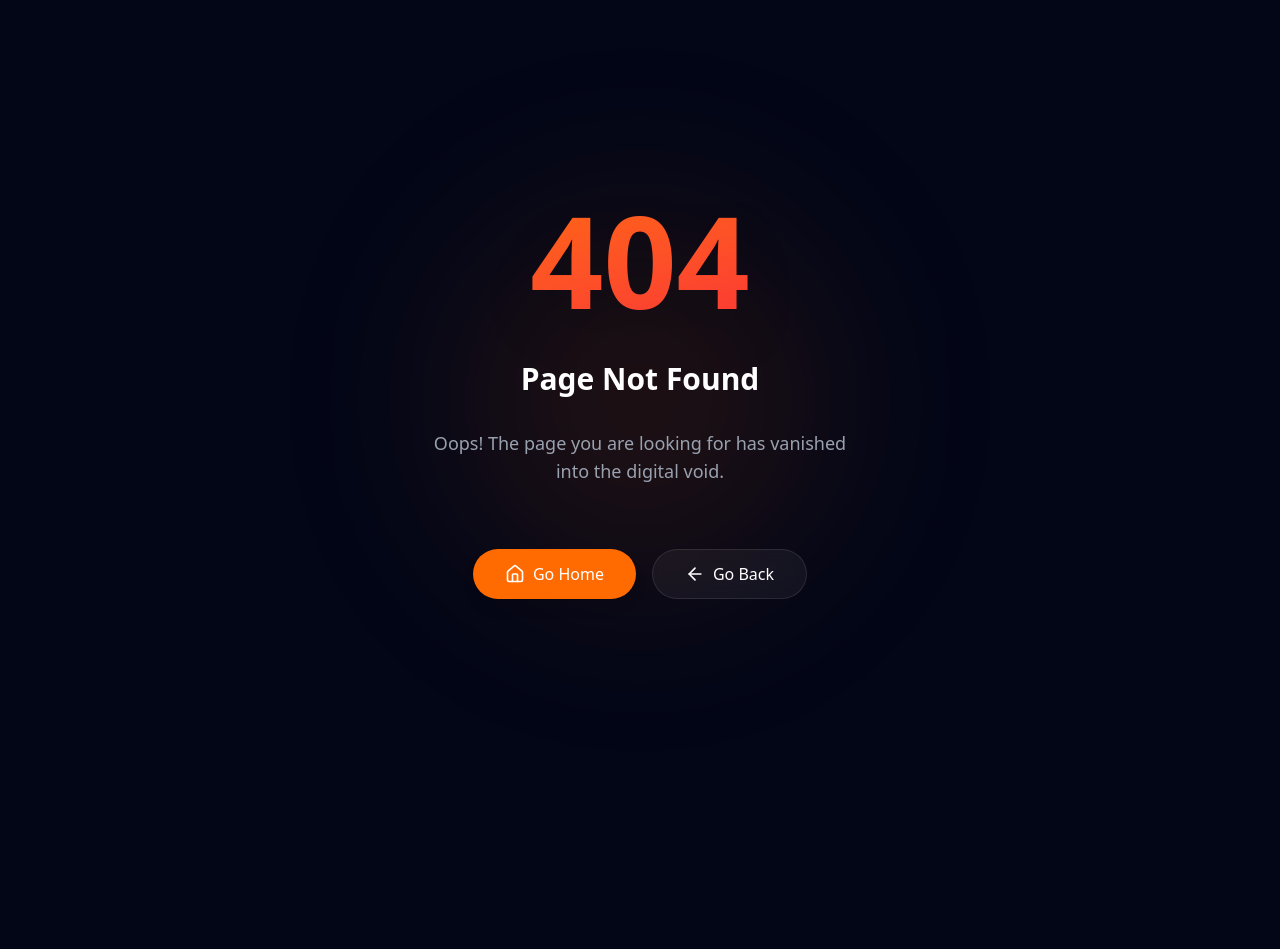
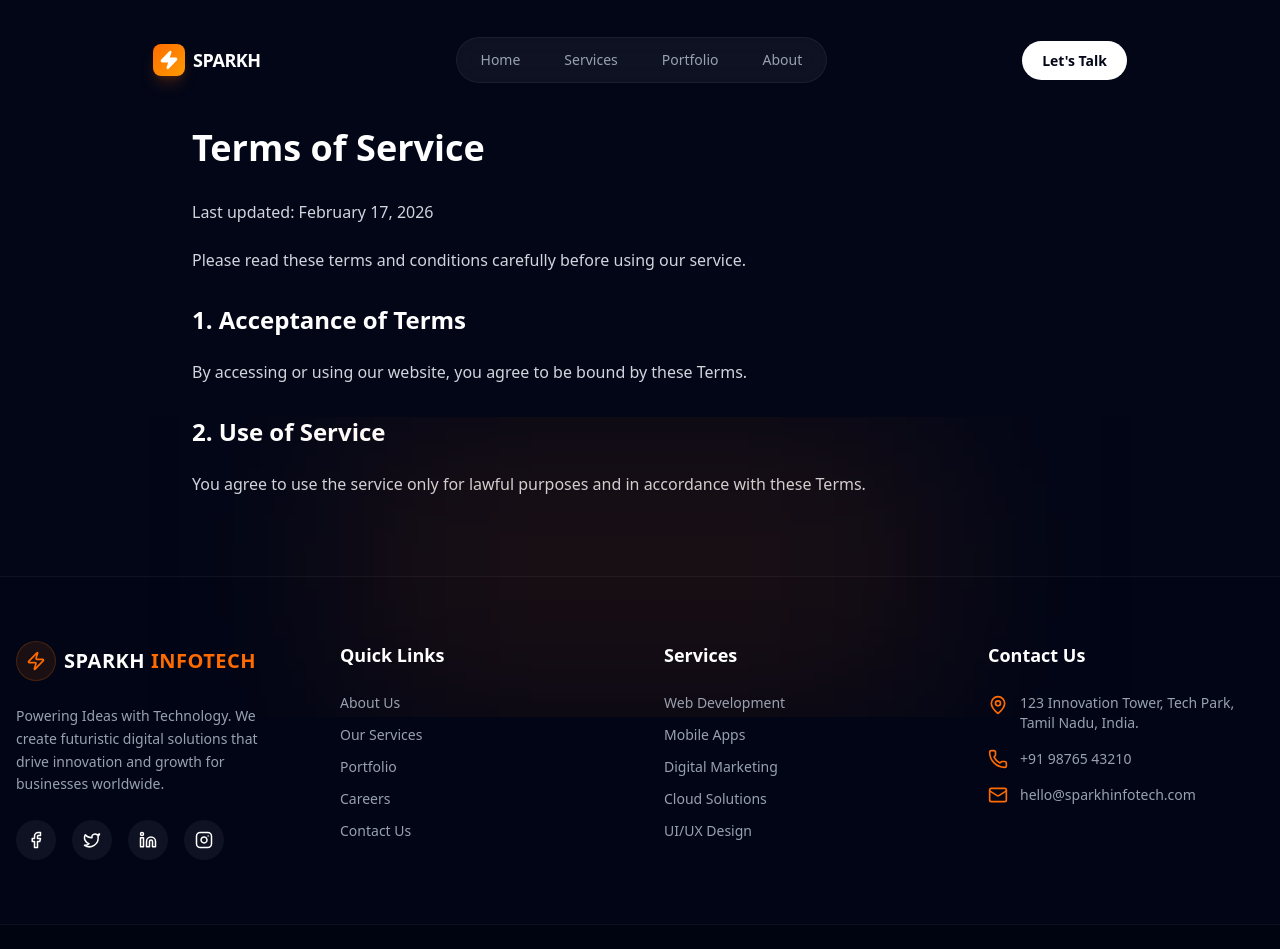
Before and after one commit to manoj-7-max/sparkh-infotech, a Next.js app: page /terms in a window 1280 px wide. Before the commit this address had no page. Shown: the top 949 px of the page. Before the commit the page ends 800 px from the top, so only its background shows below. Built offline with nearby package versions, Linux system fonts and the light colour scheme.

Commit message:
Fix footer links and add Careers, Privacy, Terms pages

```diff
--- /dev/null
+++ b/src/app/careers/page.tsx
@@ -0,0 +1,40 @@
+'use client';
+
+import Navbar from '@/components/Navbar';
+import Footer from '@/components/Footer';
+import Link from 'next/link';
+
+export default function Careers() {
+    return (
+        <main className="bg-deep-navy min-h-screen">
+            <Navbar />
+
+            <section className="pt-32 pb-20 px-4 text-center">
+                <div className="container mx-auto max-w-4xl">
+                    <h1 className="text-4xl md:text-5xl font-bold font-display text-white mb-6">
+                        Join Our <span className="text-electric-orange">Team</span>
+                    </h1>
+                    <p className="text-gray-400 text-lg mb-12">
+                        We are always looking for talented individuals to join our mission of powering ideas with technology.
+                    </p>
+
+                    <div className="p-12 rounded-3xl bg-white/5 border border-white/10 backdrop-blur-sm">
+                        <div className="text-6xl mb-6">🚀</div>
+                        <h2 className="text-2xl font-bold text-white mb-4">No Openings Right Now</h2>
+                        <p className="text-gray-400 mb-8">
+                            We don't have any specific positions open at the moment, but we're always interested in meeting great people.
+                        </p>
+                        <Link
+                            href="/contact"
+                            className="inline-block px-8 py-3 bg-electric-orange text-white rounded-full font-bold hover:bg-orange-600 transition-colors shadow-lg shadow-electric-orange/20"
+                        >
+                            Contact Us
+                        </Link>
+                    </div>
+                </div>
+            </section>
+
+            <Footer />
+        </main>
+    );
+}
--- /dev/null
+++ b/src/app/privacy/page.tsx
@@ -0,0 +1,25 @@
+'use client';
+
+import Navbar from '@/components/Navbar';
+import Footer from '@/components/Footer';
+
+export default function Privacy() {
+    return (
+        <main className="bg-deep-navy min-h-screen">
+            <Navbar />
+            <section className="pt-32 pb-20 px-4">
+                <div className="container mx-auto max-w-4xl text-gray-300 space-y-6">
+                    <h1 className="text-4xl font-bold text-white mb-8">Privacy Policy</h1>
+                    <p>Last updated: February 17, 2026</p>
+                    <p>At Sparkh Infotech, we respect your privacy and are committed to protecting your personal data.</p>
+                    <h2 className="text-2xl font-bold text-white mt-8">1. Information We Collect</h2>
+                    <p>We may collect personal information such as your name, email address, and phone number when you contact us.</p>
+                    <h2 className="text-2xl font-bold text-white mt-8">2. How We Use Your Information</h2>
+                    <p>We use your information to provide and improve our services, respond to inquiries, and communicate with you.</p>
+                    {/* Add more placeholder content as needed */}
+                </div>
+            </section>
+            <Footer />
+        </main>
+    );
+}
--- /dev/null
+++ b/src/app/terms/page.tsx
@@ -0,0 +1,25 @@
+'use client';
+
+import Navbar from '@/components/Navbar';
+import Footer from '@/components/Footer';
+
+export default function Terms() {
+    return (
+        <main className="bg-deep-navy min-h-screen">
+            <Navbar />
+            <section className="pt-32 pb-20 px-4">
+                <div className="container mx-auto max-w-4xl text-gray-300 space-y-6">
+                    <h1 className="text-4xl font-bold text-white mb-8">Terms of Service</h1>
+                    <p>Last updated: February 17, 2026</p>
+                    <p>Please read these terms and conditions carefully before using our service.</p>
+                    <h2 className="text-2xl font-bold text-white mt-8">1. Acceptance of Terms</h2>
+                    <p>By accessing or using our website, you agree to be bound by these Terms.</p>
+                    <h2 className="text-2xl font-bold text-white mt-8">2. Use of Service</h2>
+                    <p>You agree to use the service only for lawful purposes and in accordance with these Terms.</p>
+                    {/* Add more placeholder content as needed */}
+                </div>
+            </section>
+            <Footer />
+        </main>
+    );
+}
--- a/src/components/Footer.tsx
+++ b/src/components/Footer.tsx
@@ -42,12 +42,18 @@ export default function Footer() {
 
                 {/* Quick Links */}
                 <div>
-                    <h3 className="font-bold text-lg mb-6">Quick Links</h3>
+                    <h3 className="font-bold text-lg mb-6 text-white font-display">Quick Links</h3>
                     <ul className="space-y-3 text-gray-400 text-sm">
-                        {['About Us', 'Our Services', 'Portfolio', 'Careers', 'Contact Us'].map((item) => (
-                            <li key={item}>
-                                <Link href={`/${item.toLowerCase().replace(' ', '-')}`} className="hover:text-electric-orange transition-colors">
-                                    {item}
+                        {[
+                            { name: 'About Us', href: '/about' },
+                            { name: 'Our Services', href: '/services' },
+                            { name: 'Portfolio', href: '/portfolio' },
+                            { name: 'Careers', href: '/careers' },
+                            { name: 'Contact Us', href: '/contact' }
+                        ].map((item) => (
+                            <li key={item.name}>
+                                <Link href={item.href} className="hover:text-electric-orange transition-colors duration-300">
+                                    {item.name}
                                 </Link>
                             </li>
                         ))}
@@ -56,12 +62,18 @@ export default function Footer() {
 
                 {/* Services */}
                 <div>
-                    <h3 className="font-bold text-lg mb-6">Services</h3>
+                    <h3 className="font-bold text-lg mb-6 text-white font-display">Services</h3>
                     <ul className="space-y-3 text-gray-400 text-sm">
-                        {['Web Development', 'Mobile Apps', 'Digital Marketing', 'Cloud Solutions', 'UI/UX Design'].map((item) => (
-                            <li key={item}>
-                                <Link href="/services" className="hover:text-electric-orange transition-colors">
-                                    {item}
+                        {[
+                            { name: 'Web Development', href: '/services' },
+                            { name: 'Mobile Apps', href: '/services' },
+                            { name: 'Digital Marketing', href: '/services' },
+                            { name: 'Cloud Solutions', href: '/services' },
+                            { name: 'UI/UX Design', href: '/services' }
+                        ].map((item) => (
+                            <li key={item.name}>
+                                <Link href={item.href} className="hover:text-electric-orange transition-colors duration-300">
+                                    {item.name}
                                 </Link>
                             </li>
                         ))}
```
